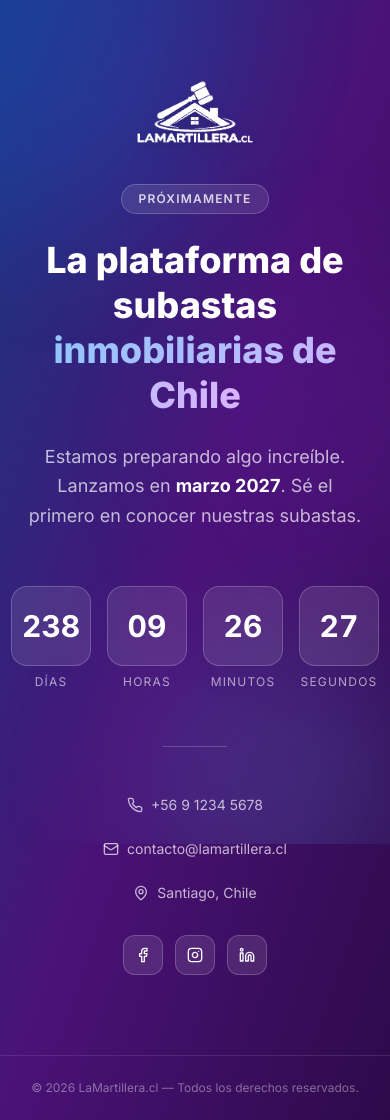
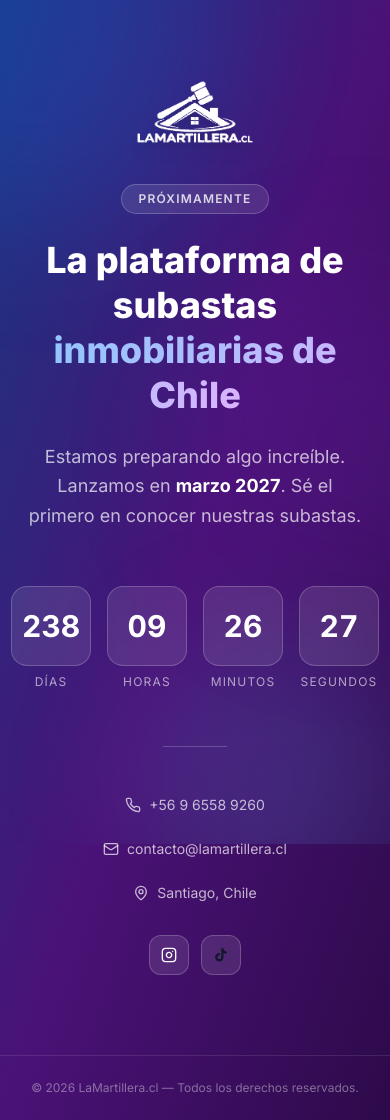
Before and after one commit to rodrigog84/lamartillera, a React (Vite) app: page / in a window 390 px wide. Built offline with nearby package versions, Linux system fonts and the light colour scheme.

Commit message:
Update phone and social links (Instagram + TikTok) on coming soon page
Co-authored-by: Cursor <cursoragent@cursor.com>

```diff
--- a/src/pages/ComingSoonPage.tsx
+++ b/src/pages/ComingSoonPage.tsx
@@ -1,5 +1,13 @@
 import { useEffect, useState } from 'react';
-import { Phone, Mail, MapPin, Facebook, Instagram, Linkedin } from 'lucide-react';
+import { Phone, Mail, MapPin, Instagram } from 'lucide-react';
+
+function TikTokIcon() {
+  return (
+    <svg viewBox="0 0 24 24" fill="currentColor" className="w-4 h-4">
+      <path d="M19.59 6.69a4.83 4.83 0 01-3.77-4.25V2h-3.45v13.67a2.89 2.89 0 01-2.88 2.5 2.89 2.89 0 01-2.89-2.89 2.89 2.89 0 012.89-2.89c.28 0 .54.04.79.1V9.01a6.33 6.33 0 00-.79-.05 6.34 6.34 0 00-6.34 6.34 6.34 6.34 0 006.34 6.34 6.34 6.34 0 006.33-6.34V8.69a8.18 8.18 0 004.78 1.52V6.73a4.85 4.85 0 01-1.01-.04z" />
+    </svg>
+  );
+}
 
 const LAUNCH_DATE = new Date('2027-03-01T10:00:00');
 
@@ -91,9 +99,9 @@ export default function ComingSoonPage() {
 
         {/* Contact */}
         <div className="flex flex-col sm:flex-row items-center gap-6 sm:gap-10 text-white/70 text-sm">
-          <a href="tel:+56912345678" className="flex items-center gap-2 hover:text-white transition-colors">
+          <a href="tel:+56965589260" className="flex items-center gap-2 hover:text-white transition-colors">
             <Phone className="w-4 h-4" />
-            +56 9 1234 5678
+            +56 9 6558 9260
           </a>
           <a href="mailto:contacto@lamartillera.cl" className="flex items-center gap-2 hover:text-white transition-colors">
             <Mail className="w-4 h-4" />
@@ -108,9 +116,8 @@ export default function ComingSoonPage() {
         {/* Social */}
         <div className="flex gap-3 mt-8">
           {[
-            { Icon: Facebook,  href: '#', label: 'Facebook'  },
-            { Icon: Instagram, href: '#', label: 'Instagram' },
-            { Icon: Linkedin,  href: '#', label: 'LinkedIn'  },
+            { Icon: Instagram, href: 'https://www.instagram.com/lamartillera.cl/', label: 'Instagram' },
+            { Icon: TikTokIcon, href: 'https://www.tiktok.com/@lamartillera.cl', label: 'TikTok' },
           ].map(({ Icon, href, label }) => (
             <a
               key={label}
```
